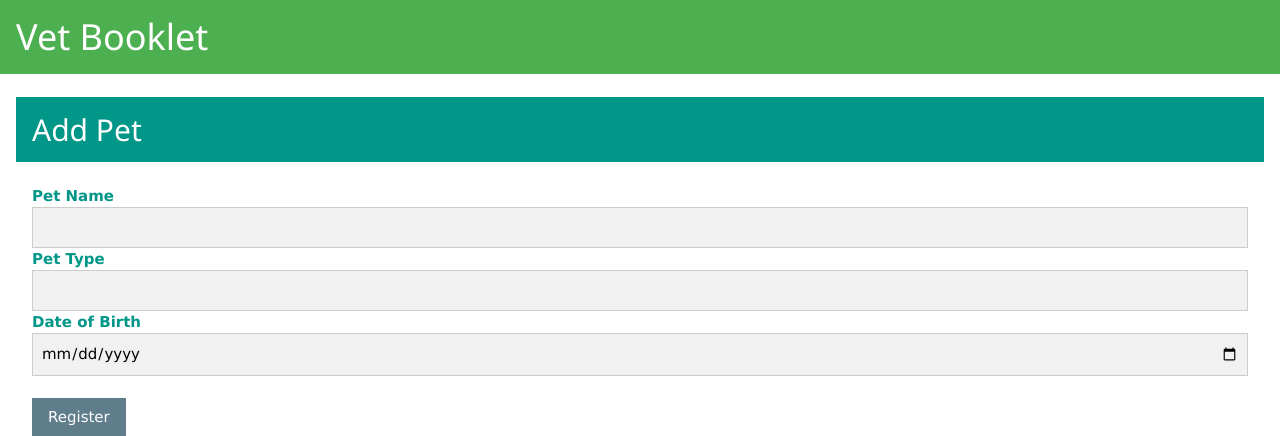
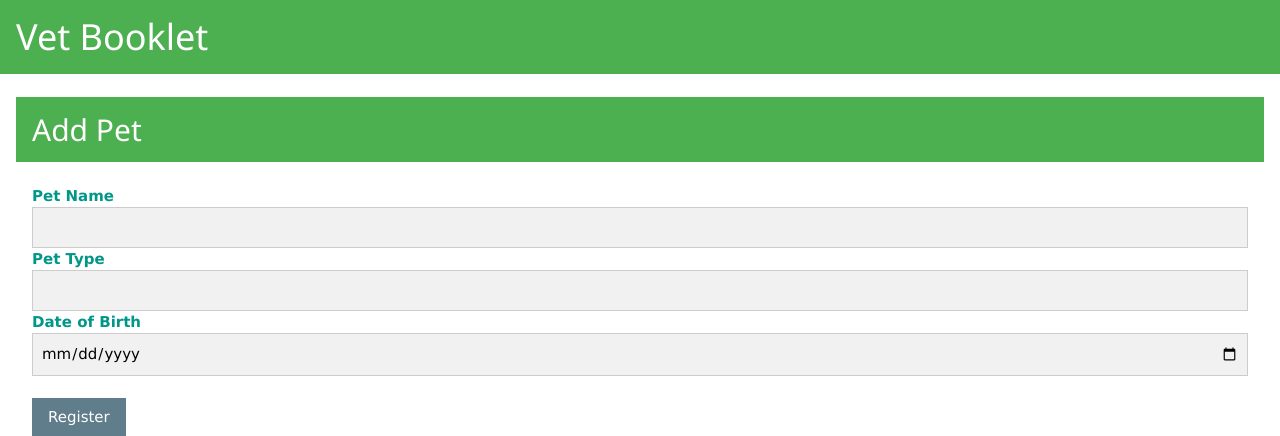
Before and after one commit to Niroth36/DevOpsProj, a Flask app: page /addpet/1 in a window 1280 px wide. Shown: the top 436 px of the page. Run offline with Flask 2, Linux system fonts and the light colour scheme.

Commit message:
Change div color from teal to green

```diff
--- a/templates/addexam.html
+++ b/templates/addexam.html
@@ -13,7 +13,7 @@
     </div>
     <br>
     <div class="w3-container">
-      <div class="w3-container w3-teal">
+      <div class="w3-container w3-green">
         <h2>Add Exam</h2>
       </div>
 
--- a/templates/addpet.html
+++ b/templates/addpet.html
@@ -13,7 +13,7 @@
     </div>
     <br>
     <div class="w3-container">
-      <div class="w3-container w3-teal">
+      <div class="w3-container w3-green">
         <h2>Add Pet</h2>
       </div>
 
```
